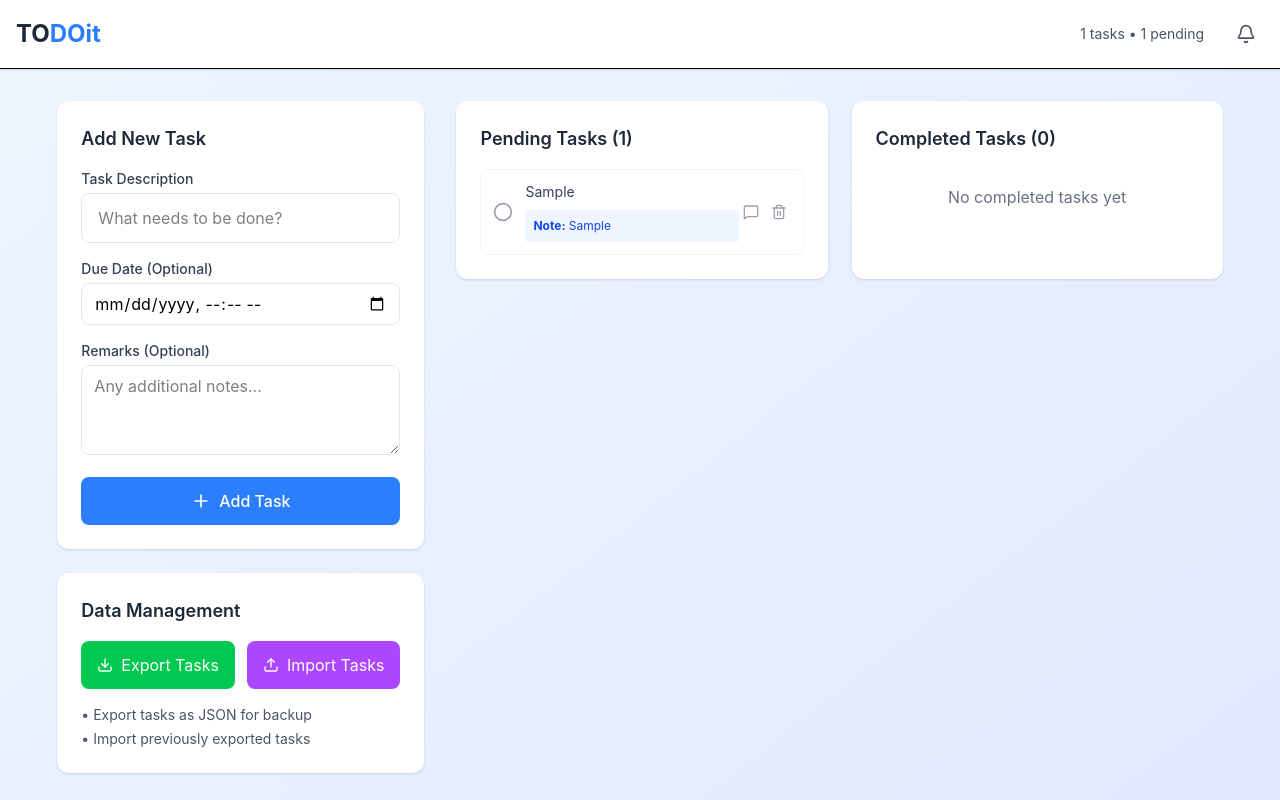
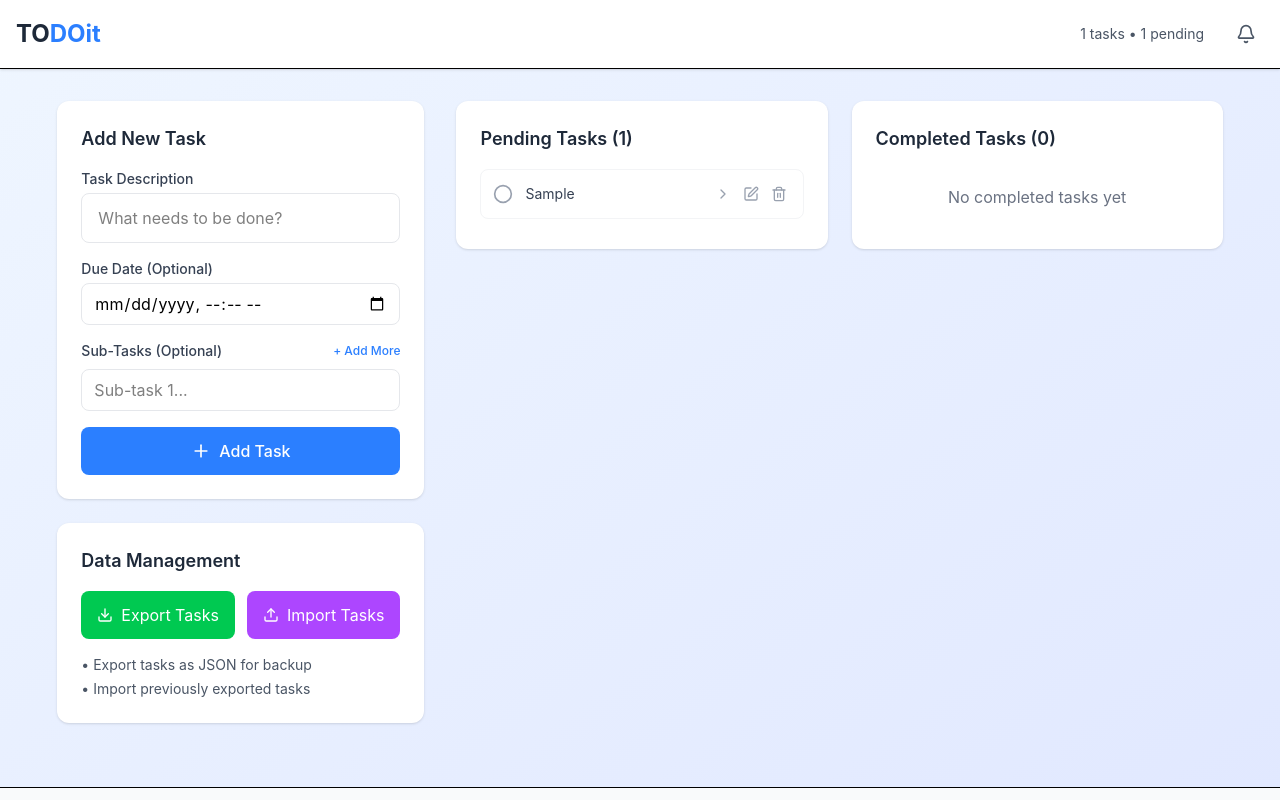
Before and after one commit to carlodandan/todoit, a React (Vite) app: page / in a window 1280 px wide. Both pictures are taken after typing "Sample", "Sample" into the empty fields and a click on the button "Add Task". Shown: the top 800 px of the page. Built offline with nearby package versions, Linux system fonts and the light colour scheme.

Commit message:
TODOit - Removed Remarks and switched with Sub-Task.
Signed-off-by: Carlo Dee <carlodee.official@proton.me>

```diff
--- a/src/App.jsx
+++ b/src/App.jsx
@@ -10,7 +10,8 @@ import ExportImport from './components/ExportImport'
 import './index.css'
 
 const App = () => {
-  const { tasks, addTask, toggleTask, deleteTask, updateTaskRemarks } = useTasks()
+  // Make sure toggleSubTask is destructured from useTasks
+  const { tasks, addTask, toggleTask, deleteTask, updateTaskSubTasks, toggleSubTask } = useTasks()
   const { notifications, removeNotification, markAsRead, markAsUnread } = useNotifications(tasks)
 
   const [unreadNotifications, setUnreadNotifications] = useState([])
@@ -75,7 +76,8 @@ const App = () => {
                 tasks={pendingTasks}
                 onToggleTask={toggleTask}
                 onDeleteTask={deleteTask}
-                onUpdateRemarks={updateTaskRemarks}
+                onUpdateSubtask={updateTaskSubTasks}
+                onToggleSubTask={toggleSubTask}
                 emptyMessage="No pending tasks"
               />
 
@@ -84,7 +86,8 @@ const App = () => {
                 tasks={completedTasks}
                 onToggleTask={toggleTask}
                 onDeleteTask={deleteTask}
-                onUpdateRemarks={updateTaskRemarks}
+                onUpdateSubtask={updateTaskSubTasks}
+                onToggleSubTask={toggleSubTask}
                 emptyMessage="No completed tasks yet"
               />
             </div>
--- a/src/components/AddTaskForm.jsx
+++ b/src/components/AddTaskForm.jsx
@@ -1,19 +1,39 @@
 import React, { useState } from 'react'
-import { Plus } from 'lucide-react'
+import { Plus, X } from 'lucide-react'
 
 const AddTaskForm = ({ onAddTask }) => {
   const [newTask, setNewTask] = useState('')
   const [dueDate, setDueDate] = useState('')
-  const [remarks, setRemarks] = useState('')
+  const [subTasks, setSubTasks] = useState([''])
 
   const handleSubmit = (e) => {
     e.preventDefault()
     if (newTask.trim()) {
-      onAddTask(newTask, dueDate, remarks)
+      // Filter out empty sub-tasks
+      const filteredSubTasks = subTasks.filter(st => st.trim() !== '')
+      onAddTask(newTask, dueDate, filteredSubTasks)
       setNewTask('')
       setDueDate('')
-      setRemarks('')
+      setSubTasks([''])
     }
+  }
+
+  const addSubTaskField = () => {
+    setSubTasks([...subTasks, ''])
+  }
+
+  const removeSubTaskField = (index) => {
+    if (subTasks.length > 1) {
+      const newSubTasks = [...subTasks]
+      newSubTasks.splice(index, 1)
+      setSubTasks(newSubTasks)
+    }
+  }
+
+  const updateSubTask = (index, value) => {
+    const newSubTasks = [...subTasks]
+    newSubTasks[index] = value
+    setSubTasks(newSubTasks)
   }
 
   return (
@@ -32,6 +52,7 @@ const AddTaskForm = ({ onAddTask }) => {
               onChange={(e) => setNewTask(e.target.value)}
               placeholder="What needs to be done?"
               className="w-full px-4 py-3 border border-gray-200 rounded-lg focus:outline-none focus:ring-2 focus:ring-blue-500 focus:border-transparent"
+              required
             />
           </div>
 
@@ -48,18 +69,43 @@ const AddTaskForm = ({ onAddTask }) => {
             />
           </div>
 
-          {/* Remarks */}
+          {/* Sub-Tasks */}
           <div>
-            <label className="block text-sm font-medium text-gray-700 mb-1">
-              Remarks (Optional)
-            </label>
-            <textarea
-              value={remarks}
-              onChange={(e) => setRemarks(e.target.value)}
-              placeholder="Any additional notes..."
-              className="w-full px-3 py-2 border border-gray-200 rounded-lg focus:outline-none focus:ring-2 focus:ring-blue-500"
-              rows="3"
-            />
+            <div className="flex items-center justify-between mb-2">
+              <label className="block text-sm font-medium text-gray-700">
+                Sub-Tasks (Optional)
+              </label>
+              <button
+                type="button"
+                onClick={addSubTaskField}
+                className="text-xs text-blue-500 hover:text-blue-700 font-medium"
+              >
+                + Add More
+              </button>
+            </div>
+
+            <div className="space-y-2">
+              {subTasks.map((subTask, index) => (
+                <div key={index} className="flex items-center gap-2">
+                  <input
+                    type="text"
+                    value={subTask}
+                    onChange={(e) => updateSubTask(index, e.target.value)}
+                    placeholder={`Sub-task ${index + 1}...`}
+                    className="flex-1 px-3 py-2 border border-gray-200 rounded-lg focus:outline-none focus:ring-2 focus:ring-blue-500"
+                  />
+                  {subTasks.length > 1 && (
+                    <button
+                      type="button"
+                      onClick={() => removeSubTaskField(index)}
+                      className="text-gray-400 hover:text-red-500 p-1"
+                    >
+                      <X className="w-4 h-4" />
+                    </button>
+                  )}
+                </div>
+              ))}
+            </div>
           </div>
 
           {/* Submit Button */}
--- a/src/components/TaskItem.jsx
+++ b/src/components/TaskItem.jsx
@@ -1,11 +1,17 @@
-import React, { useState } from 'react'
-import { CheckCircle, Circle, Calendar, Trash2, MessageSquare, Edit } from 'lucide-react'
+import React, { useState, useEffect } from 'react'
+import { CheckCircle, Circle, Calendar, Trash2, Edit, Plus, X, ChevronDown, ChevronRight } from 'lucide-react'
 import { format, isBefore, isToday, isTomorrow } from 'date-fns'
 
-const TaskItem = ({ task, onToggle, onDelete, onUpdateRemarks }) => {
-  const [showRemarks, setShowRemarks] = useState(false)
-  const [editingRemarks, setEditingRemarks] = useState(false)
-  const [remarksText, setRemarksText] = useState(task.remarks || '')
+const TaskItem = ({ task, onToggle, onDelete, onUpdateSubTasks, onToggleSubTask }) => {
+  const [showSubTasks, setShowSubTasks] = useState(false)
+  const [editingSubTasks, setEditingSubTasks] = useState(false)
+  const [subTasks, setSubTasks] = useState(task.subTasks || [])
+  const [newSubTask, setNewSubTask] = useState('')
+
+  // Update subTasks when task.subTasks changes
+  useEffect(() => {
+    setSubTasks(task.subTasks || [])
+  }, [task.subTasks])
 
   const getDueDateColor = () => {
     if (!task.dueDate) return 'text-gray-500'
@@ -16,19 +22,62 @@ const TaskItem = ({ task, onToggle, onDelete, onUpdateRemarks }) => {
     return 'text-green-500'
   }
 
-  const handleRemarksSave = () => {
-    onUpdateRemarks(task.id, remarksText)
-    setEditingRemarks(false)
-    setShowRemarks(true)
+  const handleSubTasksSave = () => {
+    // Filter out empty sub-tasks and ensure we have valid data
+    const filteredSubTasks = subTasks.filter(st => st && st.trim() !== '')
+
+    // Call the update function which should save to localStorage
+    onUpdateSubTasks(task.id, filteredSubTasks)
+
+    // Reset editing state
+    setEditingSubTasks(false)
+    setShowSubTasks(true)
+    setNewSubTask('')
   }
 
-  const handleRemarksCancel = () => {
-    setRemarksText(task.remarks || '')
-    setEditingRemarks(false)
+  const handleSubTasksCancel = () => {
+    // Reset to original task sub-tasks
+    setSubTasks(task.subTasks || [])
+    setEditingSubTasks(false)
+    setNewSubTask('')
+  }
+
+  const addNewSubTask = () => {
+    if (newSubTask.trim()) {
+      const updatedSubTasks = [...subTasks, newSubTask.trim()]
+      setSubTasks(updatedSubTasks)
+      setNewSubTask('')
+    }
+  }
+
+  const removeSubTask = (index) => {
+    const newSubTasks = [...subTasks]
+    newSubTasks.splice(index, 1)
+    setSubTasks(newSubTasks)
+  }
+
+  const updateSubTask = (index, value) => {
+    const newSubTasks = [...subTasks]
+    newSubTasks[index] = value
+    setSubTasks(newSubTasks)
+  }
+
+  // Handle sub-task checkbox toggle
+  const handleSubTaskToggle = (index) => {
+    if (onToggleSubTask) {
+      onToggleSubTask(task.id, index)
+    }
+  }
+
+  // Check if a sub-task is completed
+  const isSubTaskCompleted = (index) => {
+    return task.completedSubTasks && task.completedSubTasks.includes(index)
   }
 
   return (
-    <div className="flex items-center justify-between p-3 border border-gray-100 rounded-lg hover:bg-gray-50 transition-colors animate-fade-in">
+    <div className="border border-gray-100 rounded-lg hover:bg-gray-50 transition-colors animate-fade-in">
+      {/* Main Task Row */}
+      <div className="flex items-center justify-between p-3">
         <div className="flex items-center space-x-3 flex-1">
           <button
             onClick={() => onToggle(task.id)}
@@ -53,59 +102,36 @@ const TaskItem = ({ task, onToggle, onDelete, onUpdateRemarks }) => {
                 </span>
               </div>
             )}
-
-          {task.remarks && !editingRemarks && (
-            <div className="mt-2 p-2 bg-blue-50 rounded text-xs text-blue-700">
-              <strong>Note:</strong> {task.remarks}
-            </div>
-          )}
-
-          {editingRemarks && (
-            <div className="mt-2 space-y-2">
-              <textarea
-                value={remarksText}
-                onChange={(e) => setRemarksText(e.target.value)}
-                placeholder="Add remarks..."
-                className="w-full px-2 py-1 text-xs border border-gray-200 rounded focus:outline-none focus:ring-1 focus:ring-blue-500"
-                rows="2"
-              />
-              <div className="flex space-x-2">
-                <button
-                  onClick={handleRemarksSave}
-                  className="text-xs bg-blue-500 text-white px-2 py-1 rounded hover:bg-blue-600"
-                >
-                  Save
-                </button>
-                <button
-                  onClick={handleRemarksCancel}
-                  className="text-xs bg-gray-500 text-white px-2 py-1 rounded hover:bg-gray-600"
-                >
-                  Cancel
-                </button>
-              </div>
-            </div>
-          )}
           </div>
         </div>
 
         <div className="flex items-center space-x-1">
-        {!editingRemarks && (
+          {!editingSubTasks && task.subTasks && task.subTasks.length > 0 && (
+            <button
+              onClick={() => setShowSubTasks(!showSubTasks)}
+              className="flex-shrink-0 text-gray-400 hover:text-blue-500 transition-colors p-1"
+              title={showSubTasks ? 'Hide sub-tasks' : 'Show sub-tasks'}
+            >
+              {showSubTasks ? (
+                <ChevronDown className="w-4 h-4" />
+              ) : (
+                <ChevronRight className="w-4 h-4" />
+              )}
+            </button>
+          )}
+
+          {!editingSubTasks && (
             <button
               onClick={() => {
-              if (task.remarks) {
-                setShowRemarks(!showRemarks)
-              } else {
-                setEditingRemarks(true)
+                setEditingSubTasks(true)
+                if (task.subTasks && task.subTasks.length === 0) {
+                  setShowSubTasks(true)
                 }
               }}
               className="flex-shrink-0 text-gray-400 hover:text-blue-500 transition-colors p-1"
-            title={task.remarks ? 'View remarks' : 'Add remarks'}
+              title={task.subTasks && task.subTasks.length > 0 ? 'Edit sub-tasks' : 'Add sub-tasks'}
             >
-            {task.remarks ? (
-              <MessageSquare className="w-4 h-4" />
-            ) : (
               <Edit className="w-4 h-4" />
-            )}
             </button>
           )}
 
@@ -117,6 +143,108 @@ const TaskItem = ({ task, onToggle, onDelete, onUpdateRemarks }) => {
           </button>
         </div>
       </div>
+
+      {/* Sub-tasks Section */}
+      {(showSubTasks || editingSubTasks) && (
+        <div className="border-t border-gray-100 bg-gray-50/50 p-3">
+          <div className="space-y-2">
+            {!editingSubTasks && task.subTasks && task.subTasks.length > 0 ? (
+              // View mode - show sub-tasks with checkboxes
+              <div className="space-y-2">
+                <p className="text-xs font-medium text-gray-600 mb-1">Sub-tasks:</p>
+                {task.subTasks.map((subTask, index) => (
+                  <div key={index} className="flex items-center space-x-2 pl-6">
+                    <button
+                      onClick={() => handleSubTaskToggle(index)}
+                      className="flex-shrink-0 text-gray-400 hover:text-green-500 transition-colors"
+                    >
+                      {isSubTaskCompleted(index) ? (
+                        <CheckCircle className="w-4 h-4 text-green-500" />
+                      ) : (
+                        <Circle className="w-4 h-4" />
+                      )}
+                    </button>
+                    <span className={`text-xs ${isSubTaskCompleted(index) ? 'line-through text-gray-400' : 'text-gray-700'}`}>
+                      {subTask}
+                    </span>
+                  </div>
+                ))}
+              </div>
+            ) : editingSubTasks ? (
+              // Edit mode - edit sub-tasks
+              <div className="space-y-2">
+                <p className="text-xs font-medium text-gray-600 mb-1">
+                  {subTasks.length > 0 ? 'Edit sub-tasks:' : 'Add sub-tasks:'}
+                </p>
+
+                {/* Existing sub-tasks */}
+                {subTasks.length > 0 && (
+                  <div className="space-y-2">
+                    {subTasks.map((subTask, index) => (
+                      <div key={index} className="flex items-center gap-2 pl-6">
+                        <input
+                          type="text"
+                          value={subTask}
+                          onChange={(e) => updateSubTask(index, e.target.value)}
+                          className="flex-1 px-2 py-1 text-xs border border-gray-200 rounded focus:outline-none focus:ring-1 focus:ring-blue-500"
+                        />
+                        <button
+                          type="button"
+                          onClick={() => removeSubTask(index)}
+                          className="text-gray-400 hover:text-red-500 p-1"
+                        >
+                          <X className="w-3 h-3" />
+                        </button>
+                      </div>
+                    ))}
+                  </div>
+                )}
+
+                {/* Add new sub-task */}
+                <div className="flex items-center gap-2 pl-6">
+                  <input
+                    type="text"
+                    value={newSubTask}
+                    onChange={(e) => setNewSubTask(e.target.value)}
+                    placeholder={subTasks.length > 0 ? "Add new sub-task..." : "Enter sub-task..."}
+                    className="flex-1 px-2 py-1 text-xs border border-gray-200 rounded focus:outline-none focus:ring-1 focus:ring-blue-500"
+                    onKeyDown={(e) => {
+                      if (e.key === 'Enter') {
+                        e.preventDefault()
+                        addNewSubTask()
+                      }
+                    }}
+                  />
+                  <button
+                    type="button"
+                    onClick={addNewSubTask}
+                    className="text-blue-500 hover:text-blue-700 p-1"
+                  >
+                    <Plus className="w-3 h-3" />
+                  </button>
+                </div>
+
+                {/* Action buttons */}
+                <div className="flex space-x-2 pt-2">
+                  <button
+                    onClick={handleSubTasksSave}
+                    className="text-xs bg-blue-500 text-white px-2 py-1 rounded hover:bg-blue-600"
+                  >
+                    Save
+                  </button>
+                  <button
+                    onClick={handleSubTasksCancel}
+                    className="text-xs bg-gray-500 text-white px-2 py-1 rounded hover:bg-gray-600"
+                  >
+                    Cancel
+                  </button>
+                </div>
+              </div>
+            ) : null}
+          </div>
+        </div>
+      )}
+    </div>
   )
 }
 
--- a/src/components/TaskList.jsx
+++ b/src/components/TaskList.jsx
@@ -1,7 +1,7 @@
 import React from 'react'
 import TaskItem from './TaskItem'
 
-const TaskList = ({ title, tasks, onToggleTask, onDeleteTask, emptyMessage }) => {
+const TaskList = ({ title, tasks, onToggleTask, onDeleteTask, onUpdateSubtask, onToggleSubTask, emptyMessage }) => {
   return (
     <div className="bg-white rounded-xl shadow-sm p-6">
       <h2 className="text-lg font-semibold text-gray-800 mb-4">{title}</h2>
@@ -12,6 +12,8 @@ const TaskList = ({ title, tasks, onToggleTask, onDeleteTask, emptyMessage }) =>
             task={task}
             onToggle={onToggleTask}
             onDelete={onDeleteTask}
+            onUpdateSubTasks={onUpdateSubtask}
+            onToggleSubTask={onToggleSubTask}
           />
         ))}
         {tasks.length === 0 && (
--- a/src/hooks/useTasks.js
+++ b/src/hooks/useTasks.js
@@ -1,5 +1,5 @@
 import { useState, useEffect } from 'react'
-import { loadTasks, saveTasks, addTask, toggleTask, deleteTask, updateTaskRemarks } from '../utils/storage'
+import { loadTasks, saveTasks, addTask, toggleTask, deleteTask, updateTaskSubTasks, toggleSubTask } from '../utils/storage'
 
 export const useTasks = () => {
   const [tasks, setTasks] = useState([])
@@ -9,12 +9,13 @@ export const useTasks = () => {
     setTasks(loadTasks())
   }, [])
 
-  const handleAddTask = (text, dueDate, remarks) => {
-    const newTask = addTask(text, dueDate, remarks)
+  const handleAddTask = (text, dueDate, subTasks) => {
+    const newTask = addTask(text, dueDate, subTasks)
     if (newTask) {
       setTasks(prev => [...prev, newTask])
     }
   }
+
 
   const handleToggleTask = (taskId) => {
     const updatedTasks = toggleTask(taskId)
@@ -26,8 +27,13 @@ export const useTasks = () => {
     setTasks(updatedTasks)
   }
 
-  const handleUpdateRemarks = (taskId, remarks) => {
-    const updatedTasks = updateTaskRemarks(taskId, remarks)
+  const handleUpdateSubTasks = (taskId, subTasks) => {
+    const updatedTasks = updateTaskSubTasks(taskId, subTasks)
+    setTasks(updatedTasks)
+  }
+
+  const handleToggleSubTask = (taskId, subTaskIndex) => {
+    const updatedTasks = toggleSubTask(taskId, subTaskIndex)
     setTasks(updatedTasks)
   }
 
@@ -41,7 +47,8 @@ export const useTasks = () => {
     addTask: handleAddTask,
     toggleTask: handleToggleTask,
     deleteTask: handleDeleteTask,
-    updateTaskRemarks: handleUpdateRemarks,
+    updateTaskSubTasks: handleUpdateSubTasks,
+    toggleSubTask: handleToggleSubTask,
     clearAllTasks
   }
 }
--- a/src/utils/storage.js
+++ b/src/utils/storage.js
@@ -4,9 +4,33 @@ const transformTaskDates = (task) => ({
   text: task.text,
   completed: Boolean(task.completed),
   dueDate: task.dueDate ? new Date(task.dueDate) : null,
-  remarks: task.remarks || '',
+  subTasks: Array.isArray(task.subTasks) ? task.subTasks : (task.remarks ? [task.remarks] : []),
+  completedSubTasks: Array.isArray(task.completedSubTasks) ? task.completedSubTasks : [],
   createdAt: task.createdAt ? new Date(task.createdAt) : new Date(),
 })
+
+// Helper to safely filter sub-tasks
+const filterValidSubTasks = (subTasks) => {
+  if (!Array.isArray(subTasks)) return []
+
+  return subTasks.filter(st => {
+    // Handle different types safely
+    if (typeof st === 'string') {
+      return st.trim() !== ''
+    } else if (typeof st === 'number') {
+      return String(st).trim() !== ''
+    } else if (st === null || st === undefined) {
+      return false
+    }
+    // For other types (objects, arrays), convert to string
+    return String(st).trim() !== ''
+  }).map(st => {
+    // Convert all sub-tasks to strings
+    if (typeof st === 'string') return st
+    if (typeof st === 'number') return String(st)
+    return String(st)
+  })
+}
 
 // Generate unique ID
 const generateId = () => {
@@ -16,7 +40,23 @@ const generateId = () => {
 export const loadTasks = () => {
   try {
     const tasks = JSON.parse(localStorage.getItem('todo_app_tasks') || '[]')
-    return tasks.map(transformTaskDates)
+
+    return tasks.map(task => {
+      const transformed = transformTaskDates(task)
+
+      // Ensure subTasks exists and is valid
+      let subTasks = []
+      if (Array.isArray(transformed.subTasks)) {
+        subTasks = filterValidSubTasks(transformed.subTasks)
+      } else if (transformed.subTasks && typeof transformed.subTasks === 'string') {
+        subTasks = transformed.subTasks.trim() !== '' ? [transformed.subTasks] : []
+      }
+
+      return {
+        ...transformed,
+        subTasks: subTasks
+      }
+    })
   } catch (error) {
     console.error('Error loading tasks from localStorage:', error)
     return []
@@ -31,7 +71,7 @@ export const saveTasks = (tasks) => {
   }
 }
 
-export const addTask = (text, dueDate = null, remarks = '') => {
+export const addTask = (text, dueDate = null, subTasks = []) => {
   if (!text.trim()) return null
 
   const tasks = loadTasks()
@@ -40,7 +80,8 @@ export const addTask = (text, dueDate = null, remarks = '') => {
     text: text.trim(),
     completed: false,
     dueDate: dueDate ? new Date(dueDate) : null,
-    remarks: remarks,
+    subTasks: filterValidSubTasks(subTasks),
+    completedSubTasks: [],
     createdAt: new Date()
   }
 
@@ -58,6 +99,32 @@ export const toggleTask = (taskId) => {
   return updatedTasks
 }
 
+export const toggleSubTask = (taskId, subTaskIndex) => {
+  const tasks = loadTasks()
+  const updatedTasks = tasks.map(task => {
+    if (task.id === taskId) {
+      const completedSubTasks = task.completedSubTasks || []
+      const isCurrentlyCompleted = completedSubTasks.includes(subTaskIndex)
+
+      let newCompletedSubTasks
+      if (isCurrentlyCompleted) {
+        newCompletedSubTasks = completedSubTasks.filter(idx => idx !== subTaskIndex)
+      } else {
+        newCompletedSubTasks = [...completedSubTasks, subTaskIndex]
+      }
+
+      return {
+        ...task,
+        completedSubTasks: newCompletedSubTasks
+      }
+    }
+    return task
+  })
+
+  saveTasks(updatedTasks)
+  return updatedTasks
+}
+
 export const deleteTask = (taskId) => {
   const tasks = loadTasks()
   const updatedTasks = tasks.filter(task => task.id !== taskId)
@@ -65,10 +132,13 @@ export const deleteTask = (taskId) => {
   return updatedTasks
 }
 
-export const updateTaskRemarks = (taskId, remarks) => {
+export const updateTaskSubTasks = (taskId, subTasks) => {
   const tasks = loadTasks()
   const updatedTasks = tasks.map(task =>
-    task.id === taskId ? { ...task, remarks } : task
+    task.id === taskId ? {
+      ...task,
+      subTasks: filterValidSubTasks(subTasks)
+    } : task
   )
   saveTasks(updatedTasks)
   return updatedTasks
@@ -79,7 +149,7 @@ export const exportTasks = () => {
   const data = {
     tasks: tasks,
     exportedAt: new Date().toISOString(),
-    version: '1.0',
+    version: '1.1',
     totalTasks: tasks.length,
     completedTasks: tasks.filter(task => task.completed).length
   }
@@ -108,17 +178,16 @@ export const importTasks = (file) => {
           return
         }
 
-        // Validate and transform imported tasks
         const transformedTasks = data.tasks.map(task => ({
           id: task.id || generateId(),
           text: task.text || 'Untitled Task',
           completed: Boolean(task.completed),
           dueDate: task.dueDate ? new Date(task.dueDate) : null,
-          remarks: task.remarks || '',
+          subTasks: filterValidSubTasks(task.subTasks || (task.remarks ? [task.remarks] : [])),
+          completedSubTasks: Array.isArray(task.completedSubTasks) ? task.completedSubTasks : [],
           createdAt: task.createdAt ? new Date(task.createdAt) : new Date()
         }))
 
-        // Replace current tasks with imported ones
         saveTasks(transformedTasks)
         resolve(transformedTasks)
       } catch (error) {
```
Lines whose indentation alone changed are shown as unchanged.
